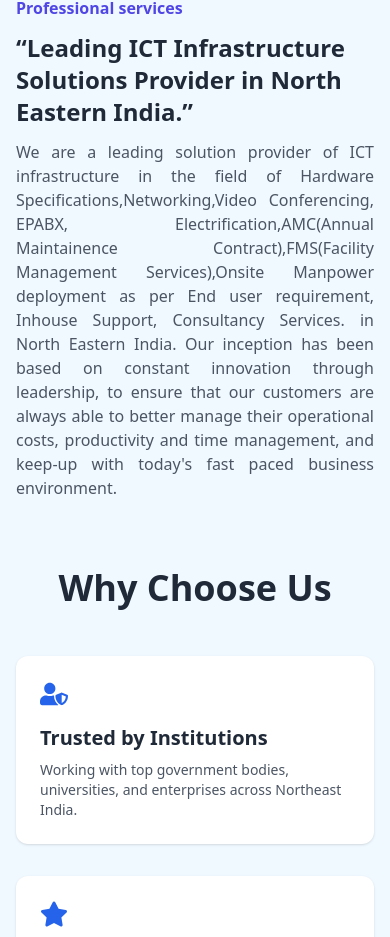
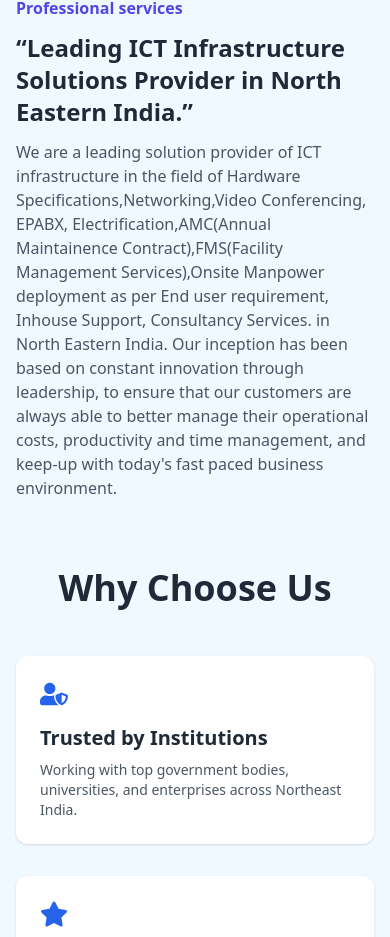
Before and after one commit to Arif-ug/b2b-systems, a Next.js app: page / in a window 390 px wide. Shown: the part 2713-3650 px from the top of the page. Built offline with nearby package versions, Linux system fonts and the light colour scheme; no server answers; the database is empty.

Commit message:
Update index.js

```diff
--- a/pages/index.js
+++ b/pages/index.js
@@ -81,7 +81,7 @@ export default function Home() {
               <p className="text-gray-800 lg:text-3xl font-semibold text-2xl lg:text-justify text-start  dark:text-gray-300">
                 &ldquo;Leading ICT Infrastructure Solutions Provider in North Eastern India.&#8221;
               </p>
-              <p className="mt-3 text-gray-600 text-justify dark:text-gray-600">
+              <p className="mt-3 text-gray-600 lg:text-justify text-start dark:text-gray-600">
                 We are a leading solution provider of ICT infrastructure in the field of Hardware Specifications,Networking,Video Conferencing, EPABX, Electrification,AMC(Annual Maintainence Contract),FMS(Facility Management Services),Onsite Manpower deployment as per End user requirement, Inhouse Support, Consultancy Services. in North Eastern India. Our inception has been based on constant innovation through leadership, to ensure that our customers are always able to better manage their operational costs, productivity and time management, and keep-up with today's fast paced business environment.
               </p>
             </div>
```
